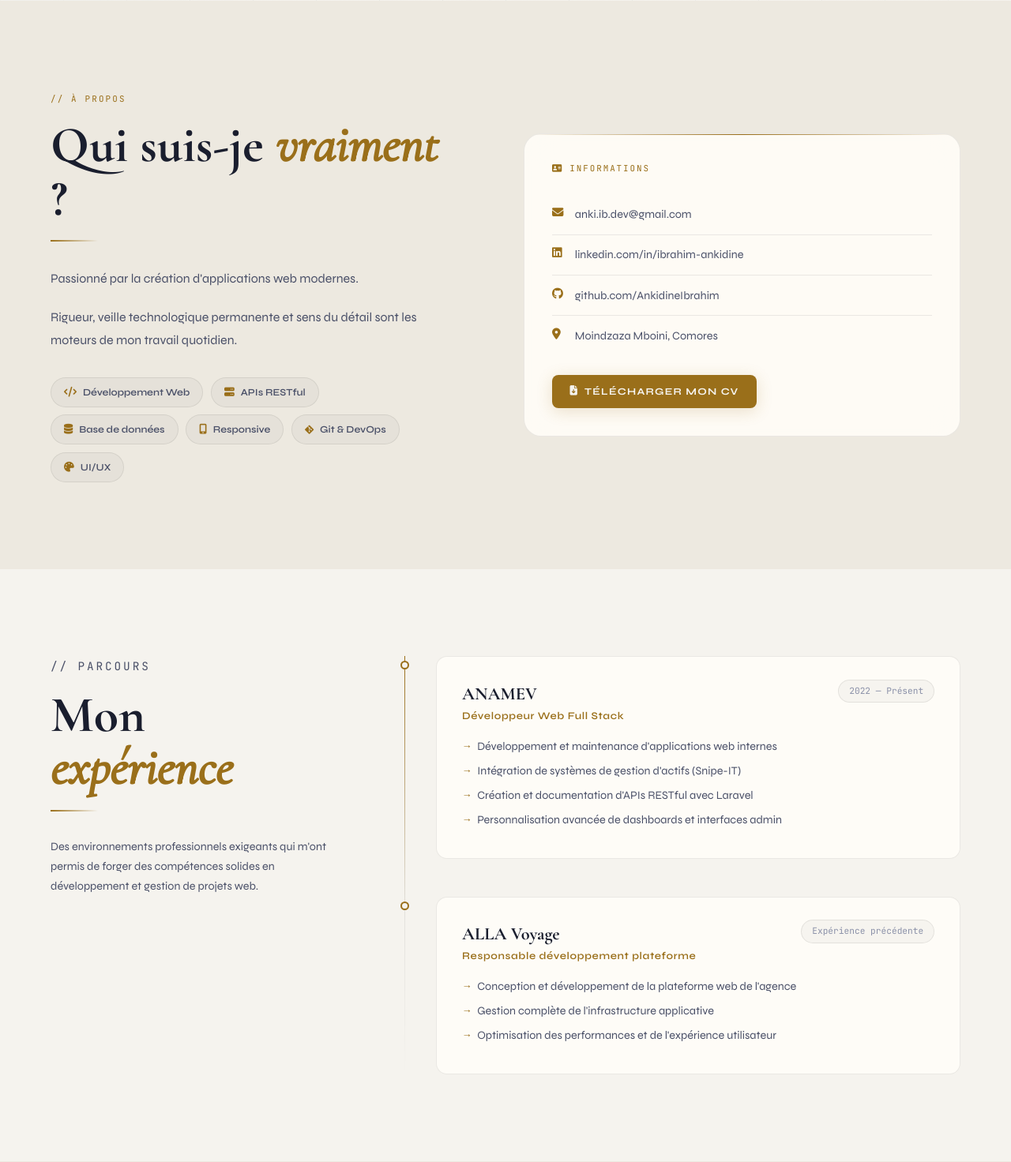
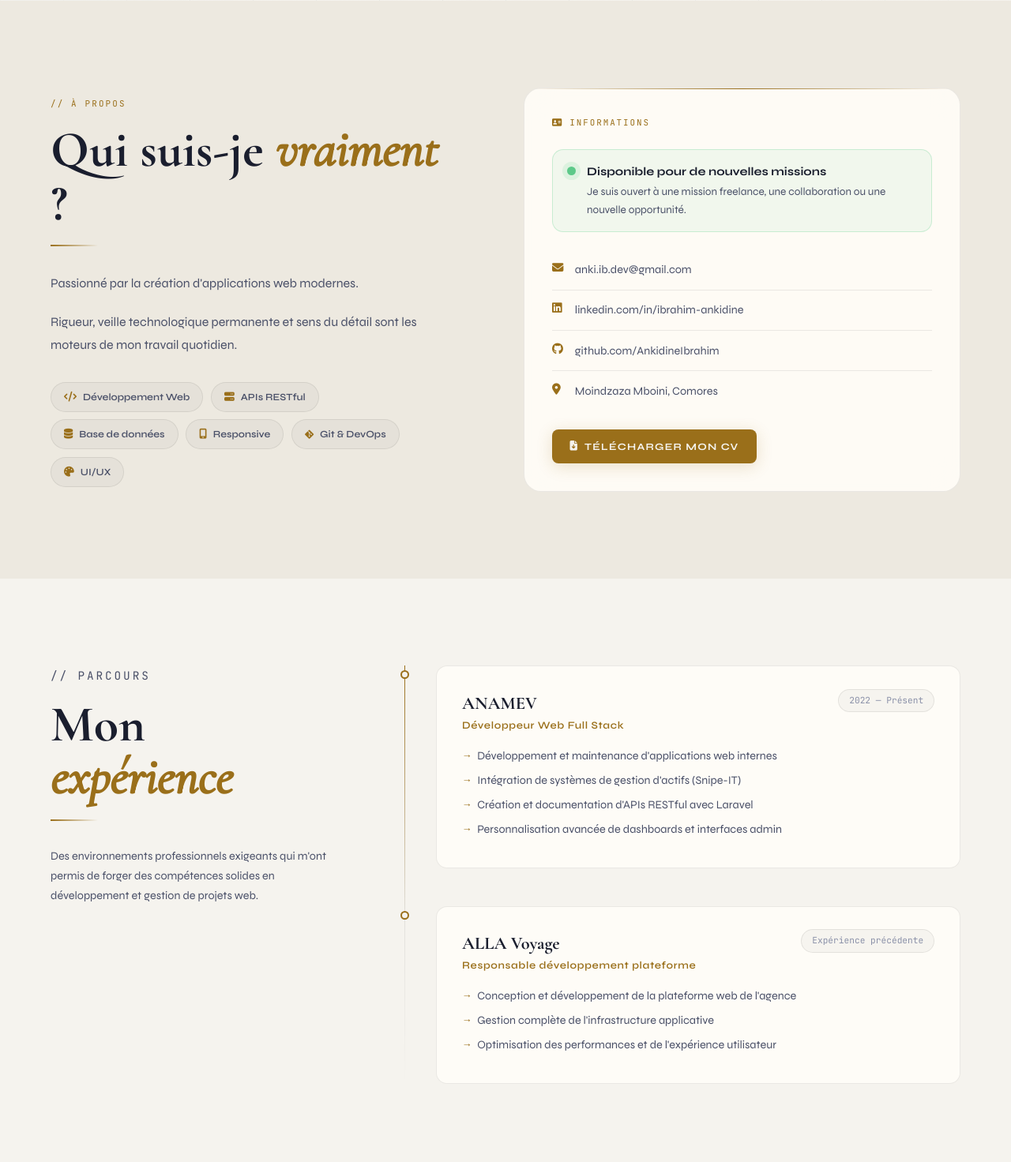
Before and after one commit to AnkidineIbrahim/ankiibrahim, a Flask app: page / in a window 1280 px wide. Shown: the part 799-2271 px from the top of the page at 79% size. Run offline with Flask 3, Linux system fonts and the light colour scheme; data comes from the database, SQL or seed files in the repository; some libraries are stand-ins or nearby versions.

Commit message:
Improve availability status behavior and display

```diff
--- a/app.py
+++ b/app.py
@@ -272,7 +272,7 @@ def admin_profile():
         p.location   = request.form.get('location', p.location)
         p.linkedin   = request.form.get('linkedin', p.linkedin)
         p.github     = request.form.get('github', p.github)
-        p.available  = 'available' in request.form
+        p.available  = request.form.get('available') == '1'
         p.years_exp  = int(request.form.get('years_exp', p.years_exp) or 0)
         p.companies  = int(request.form.get('companies',  p.companies) or 0)
         p.tech_count = int(request.form.get('tech_count', p.tech_count) or 0)
--- a/static/css/public.css
+++ b/static/css/public.css
@@ -703,6 +703,40 @@ section { padding: 110px 5vw; position: relative; }
   color: var(--gold); margin-bottom: 1.5rem;
   display: flex; align-items: center; gap: .5rem;
 }
+.availability-card {
+  display: flex; align-items: flex-start; gap: .9rem;
+  padding: 1rem 1.1rem; margin-bottom: 1.4rem;
+  border-radius: var(--radius); border: 1px solid var(--border);
+  background: var(--surface);
+}
+.availability-card strong {
+  display: block; margin-bottom: .2rem;
+  font-size: .92rem; color: var(--text);
+}
+.availability-card span {
+  display: block; color: var(--text-2);
+  font-size: .85rem; line-height: 1.65;
+}
+.availability-dot {
+  width: 11px; height: 11px; border-radius: 50%;
+  margin-top: .32rem; flex-shrink: 0;
+}
+.availability-card.is-available {
+  border-color: rgba(93, 201, 137, .28);
+  background: rgba(93, 201, 137, .08);
+}
+.availability-card.is-available .availability-dot {
+  background: #5dc989;
+  box-shadow: 0 0 0 6px rgba(93, 201, 137, .14);
+}
+.availability-card.is-busy {
+  border-color: rgba(200,165,60,.26);
+  background: rgba(200,165,60,.08);
+}
+.availability-card.is-busy .availability-dot {
+  background: var(--gold);
+  box-shadow: 0 0 0 6px rgba(200,165,60,.12);
+}
 
 .info-list { list-style: none; }
 .info-list li {
@@ -1006,6 +1040,21 @@ section { padding: 110px 5vw; position: relative; }
 
 .clink-cv { border-color: rgba(200,165,60,.3); background: var(--gold-dim); }
 .clink-cv:hover { border-color: var(--gold); }
+.clink-status { cursor: default; }
+.clink-status:hover { transform: none; }
+.clink-status.is-available {
+  border-color: rgba(93, 201, 137, .28);
+  background: rgba(93, 201, 137, .08);
+}
+.clink-status.is-available .clink-icon {
+  color: #5dc989;
+  background: rgba(93, 201, 137, .12);
+  border-color: rgba(93, 201, 137, .24);
+}
+.clink-status.is-busy {
+  border-color: rgba(200,165,60,.26);
+  background: rgba(200,165,60,.08);
+}
 
 .clink-icon {
   width: 38px; height: 38px; border-radius: 8px;
--- a/templates/admin/profile.html
+++ b/templates/admin/profile.html
@@ -35,8 +35,10 @@
         <div class="fg"><label>Technologies</label><input type="number" name="tech_count" value="{{ profile.tech_count }}" min="0"/></div>
         <div class="fg toggle-fg">
           <label>Disponible pour missions</label>
-          <label class="toggle"><input type="checkbox" name="available" {% if profile.available %}checked{% endif %}/><span class="toggle-slider"></span></label>
+          <input type="hidden" name="available" value="0"/>
+          <label class="toggle"><input type="checkbox" name="available" value="1" {% if profile.available %}checked{% endif %}/><span class="toggle-slider"></span></label>
         </div>
+        <p class="form-hint">Cette option pilote le statut affiché sur le site public. Activée, elle signale que vous êtes disponible pour une nouvelle mission. Désactivée, elle indique que vous êtes actuellement occupé.</p>
       </div>
     </div>
 
--- a/templates/public/index.html
+++ b/templates/public/index.html
@@ -82,6 +82,13 @@
     <div class="about-right reveal">
       <div class="info-card">
         <p class="info-title"><i class="fas fa-address-card"></i> Informations</p>
+        <div class="availability-card {% if profile.available %}is-available{% else %}is-busy{% endif %}">
+          <span class="availability-dot"></span>
+          <div>
+            <strong>{% if profile.available %}Disponible pour de nouvelles missions{% else %}Actuellement occupé{% endif %}</strong>
+            <span>{% if profile.available %}Je suis ouvert à une mission freelance, une collaboration ou une nouvelle opportunité.{% else %}Je reste joignable, mais mes disponibilités sont actuellement plus limitées.{% endif %}</span>
+          </div>
+        </div>
         <ul class="info-list">
           <li><i class="fas fa-envelope"></i><a href="mailto:{{ profile.email }}">{{ profile.email }}</a></li>
           {% if profile.phone %}<li><i class="fas fa-phone"></i>{{ profile.phone }}</li>{% endif %}
@@ -207,8 +214,12 @@
   <div class="sec-div"></div>
   <div class="contact-wrap">
     <div class="contact-left reveal">
-      <p>Vous avez un projet ambitieux ou souhaitez simplement discuter de tech ? Je suis ouvert à toutes les opportunités intéressantes.</p>
+      <p>{% if profile.available %}Vous avez un projet ambitieux ou souhaitez simplement discuter de tech ? Je suis actuellement disponible et ouvert aux opportunités intéressantes.{% else %}Vous avez un projet ambitieux ou souhaitez simplement discuter de tech ? Je reste joignable, même si je ne suis pas immédiatement disponible pour une nouvelle mission.{% endif %}</p>
       <div class="contact-links">
+        <div class="clink clink-status {% if profile.available %}is-available{% else %}is-busy{% endif %}">
+          <div class="clink-icon"><i class="fas {% if profile.available %}fa-circle-check{% else %}fa-clock{% endif %}"></i></div>
+          <div><span class="clink-lbl">Statut</span><span class="clink-val">{% if profile.available %}Disponible pour missions{% else %}Disponibilité limitée pour le moment{% endif %}</span></div>
+        </div>
         <a href="{{ url_for('download_cv') }}" class="clink clink-cv">
           <div class="clink-icon gold-bg"><i class="fas fa-file-arrow-down"></i></div>
           <div><span class="clink-lbl">Curriculum Vitæ</span><span class="clink-val">Télécharger mon CV (PDF)</span></div>
```
